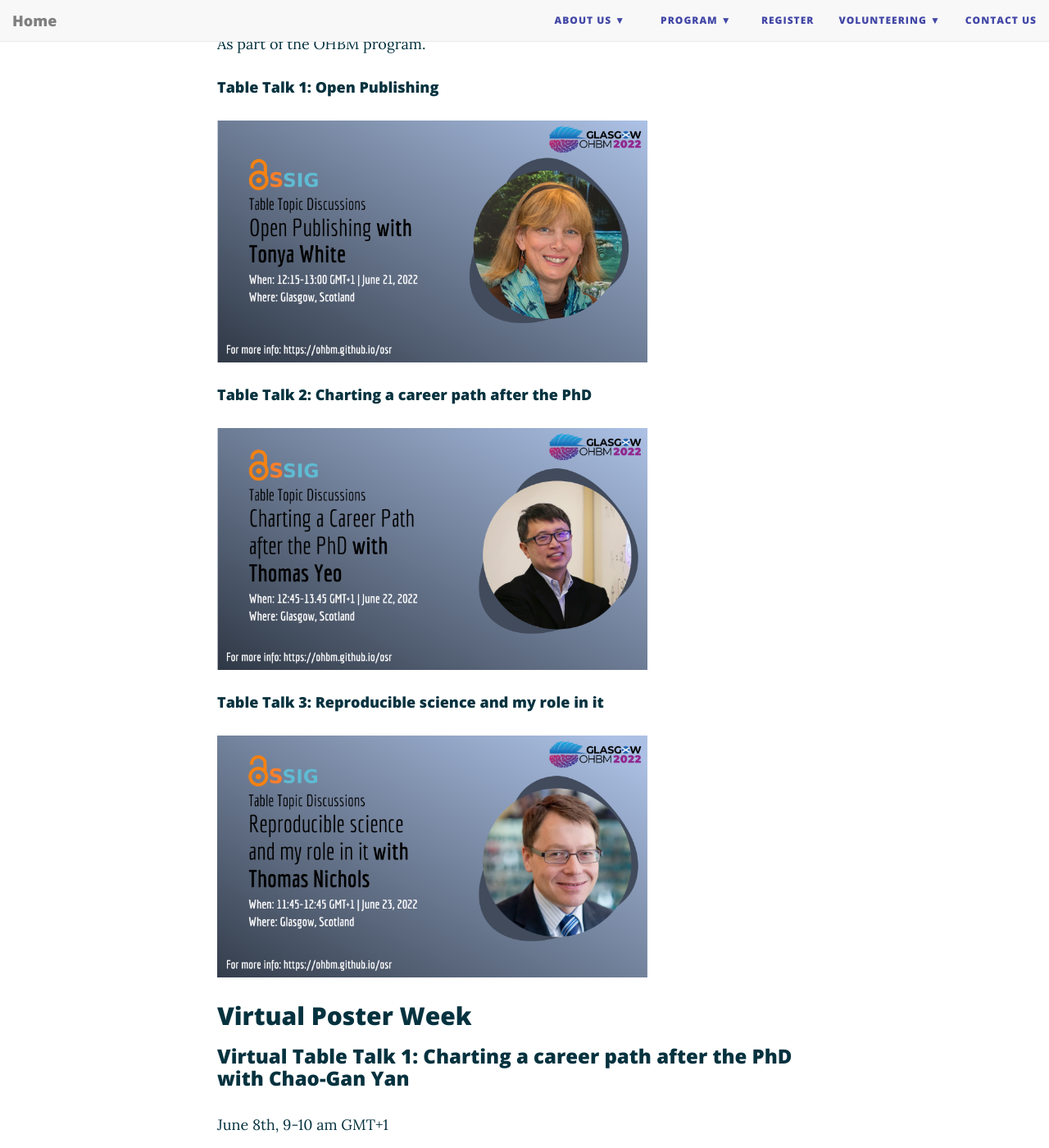
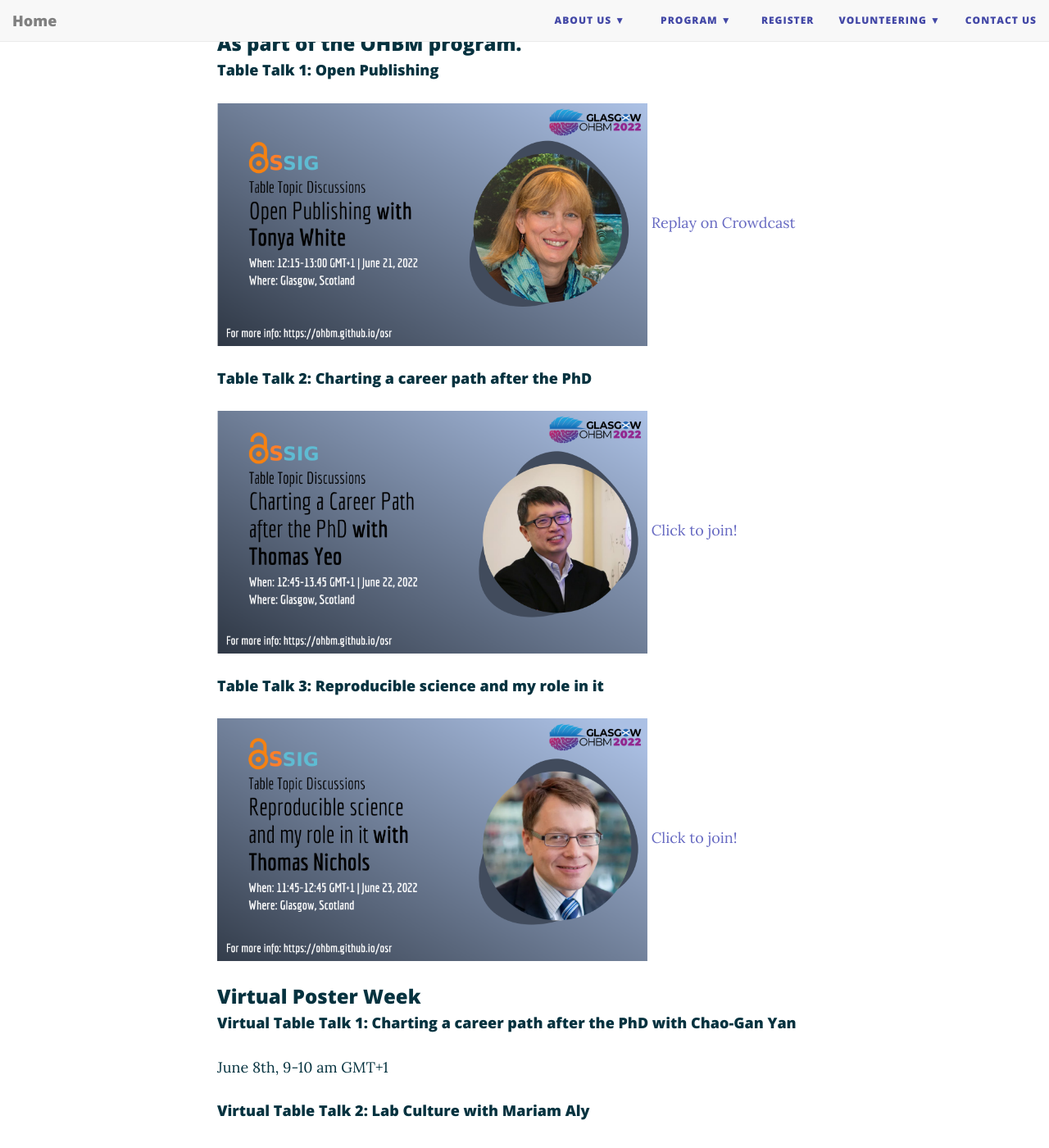
Before and after one commit to ohbm/osr2023, a Jekyll site: the page built from tabletalk.md, in a window 1280 px wide and 1400 px high, scrolled down 552 px. Shown: the whole window at 82% size. Built offline with Jekyll 4.4.1, drawn with Linux system fonts in a browser that asks for light colours; nearby versions of some CDN libraries.

Commit message:
resized, added links

```diff
--- a/tabletalk.md
+++ b/tabletalk.md
@@ -5,27 +5,29 @@
 
 The OSR has always been a place to learn and share experiences. We are introducing a new one to these experiences which we call it the 'Table Topics'. These will be informal discussions within the community including but not limited to trainees, early career to senior researchers, so for whomever would like to be a part of these discussions.
 
-As part of the OHBM program.
+### As part of the OHBM program.
 
 #### Table Talk 1: Open Publishing
 
 <img src="../img/ads/tabletalks/1.png" width="70%">
+[Replay on Crowdcast](https://www.crowdcast.io/e/osr-2022--open-pub)
 
 #### Table Talk 2: Charting a career path after the PhD
 
 <img src="../img/ads/tabletalks/2.png" width="70%">
+[Click to join!](https://www.crowdcast.io/e/osr-2022--charting)
 
 #### Table Talk 3: Reproducible science and my role in it
 
 <img src="../img/ads/tabletalks/3.png" width="70%">
+[Click to join!](https://www.crowdcast.io/e/osr-2022--reproducible)
 
+### Virtual Poster Week
 
-## Virtual Poster Week
-
-### Virtual Table Talk 1: Charting a career path after the PhD with Chao-Gan Yan <br/>
+#### Virtual Table Talk 1: Charting a career path after the PhD with Chao-Gan Yan <br/>
 
 June 8th, 9-10 am GMT+1 <br/>
 
-### Virtual Table Talk 2: Lab Culture with Mariam Aly <br/>
+#### Virtual Table Talk 2: Lab Culture with Mariam Aly <br/>
 
 June 8th, 6-7 pm GMT+1 <br/>
```
